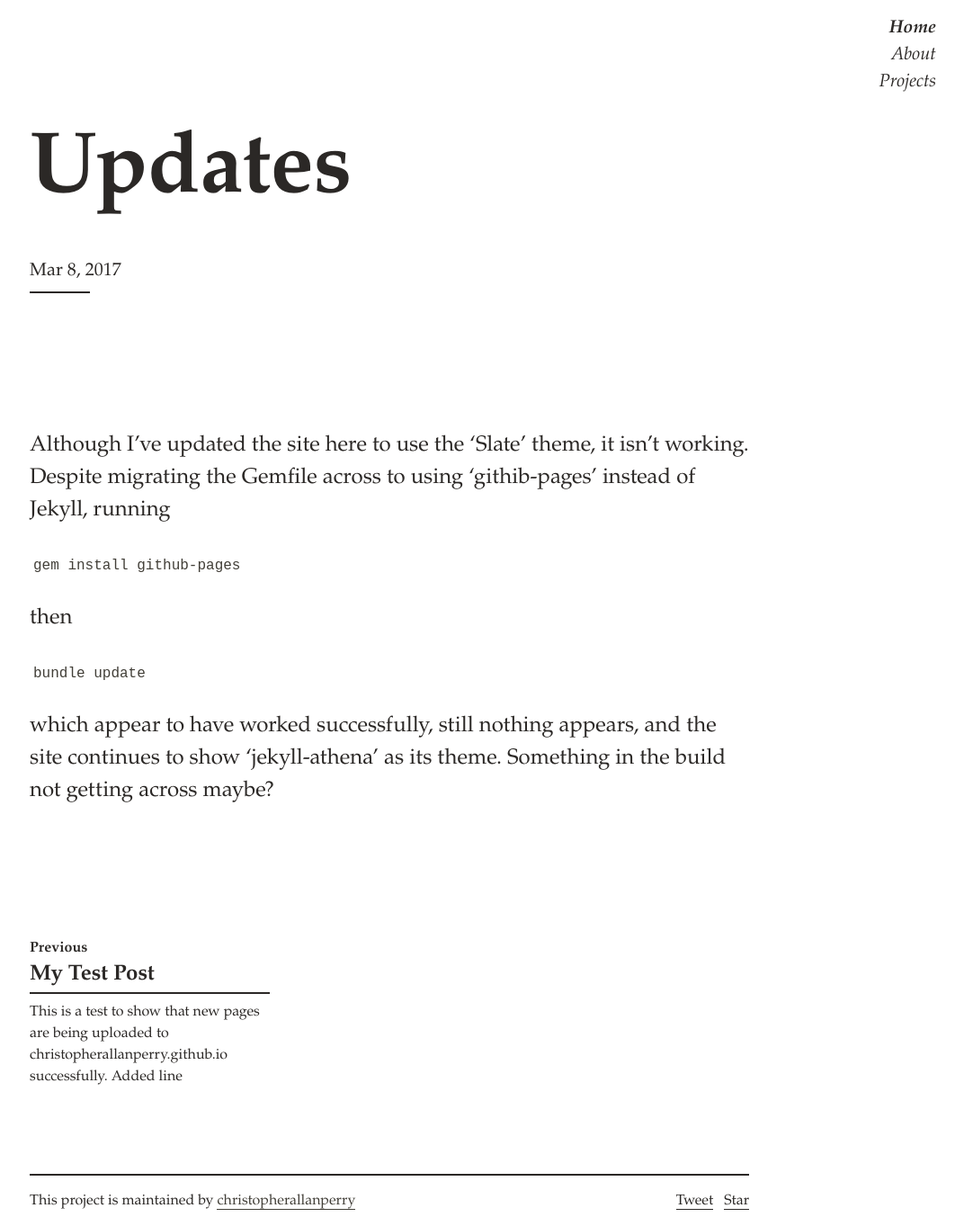
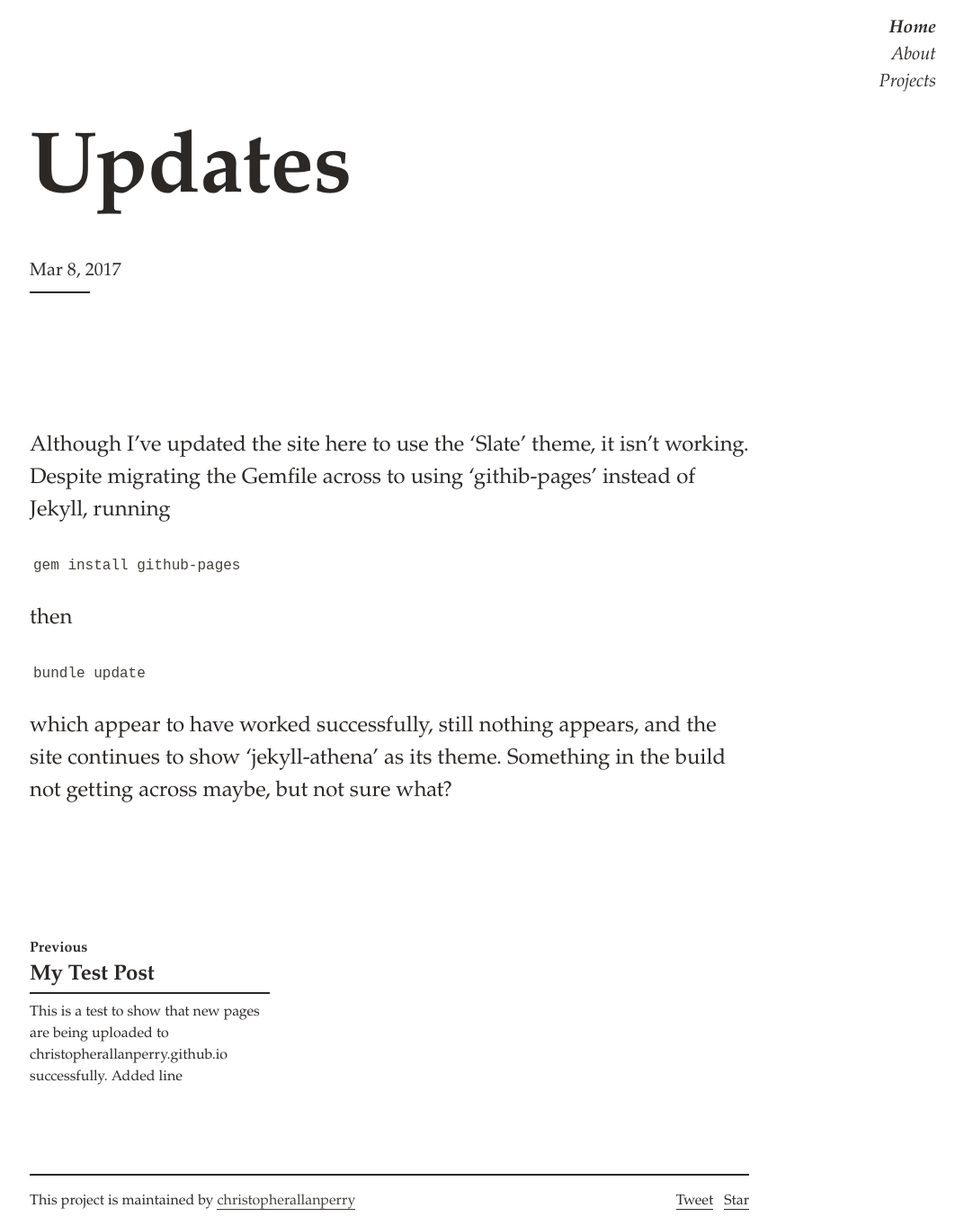
Before and after one commit to christopherallanperry/christopherallanperry.github.io, a Jekyll site: the page built from _posts/2017-03-08-updates.markdown, in a window 1280 px wide. Shown: the whole page at 90% size, without its empty margins (207-1279 px from the left). Built offline with Jekyll 4.4.1, drawn with Linux system fonts in a browser that asks for light colours; comment, search, counter and statistics services are not loaded.

Commit message:
Added words to get live copy to show changes

```diff
--- a/_posts/2017-03-08-updates.markdown
+++ b/_posts/2017-03-08-updates.markdown
@@ -12,4 +12,4 @@ then
 
 `bundle update`
 
-which appear to have worked successfully, still nothing appears, and the site continues to show 'jekyll-athena' as its theme. Something in the build not getting across maybe?
+which appear to have worked successfully, still nothing appears, and the site continues to show 'jekyll-athena' as its theme. Something in the build not getting across maybe, but not sure what?
```
